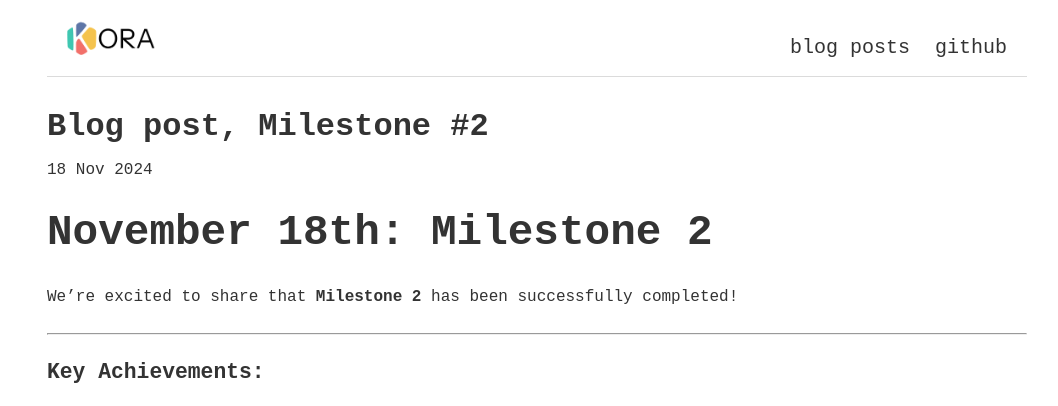
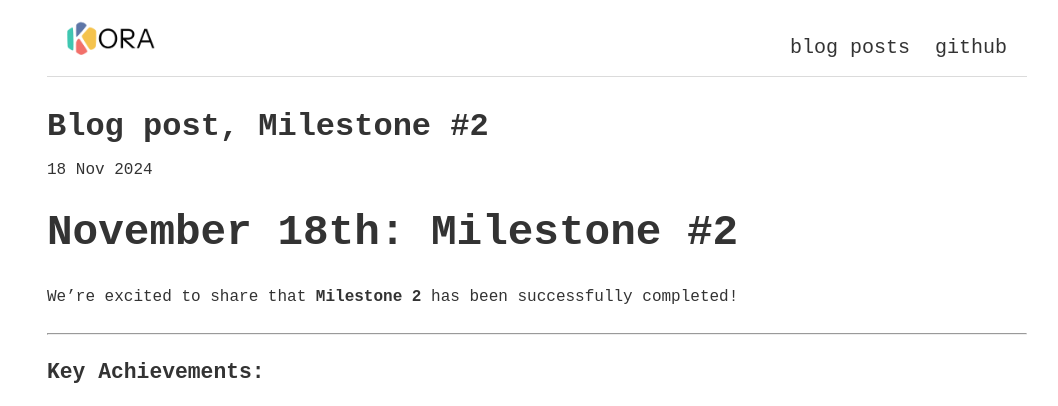
Before and after one commit to kora-edu/kora-edu.github.io, a Jekyll site: the page built from _posts/2024-11-18-milestone-2.md, in a window 1280 px wide. Shown: the top 406 px of the page, without its empty margins (103-1161 px from the left). Built offline with Jekyll 4.4.1, drawn with Linux system fonts in a browser that asks for light colours.

Commit message:
template

```diff
--- a/_posts/2024-11-18-milestone-2.md
+++ b/_posts/2024-11-18-milestone-2.md
@@ -5,7 +5,7 @@ description: Progress update on KORA Edu's new integrations and improvements.
 header: "Blog post, Milestone #2"
 ---
 
-# November 18th: Milestone 2
+# November 18th: Milestone #2
 
 We’re excited to share that **Milestone 2** has been successfully completed!
 
```
